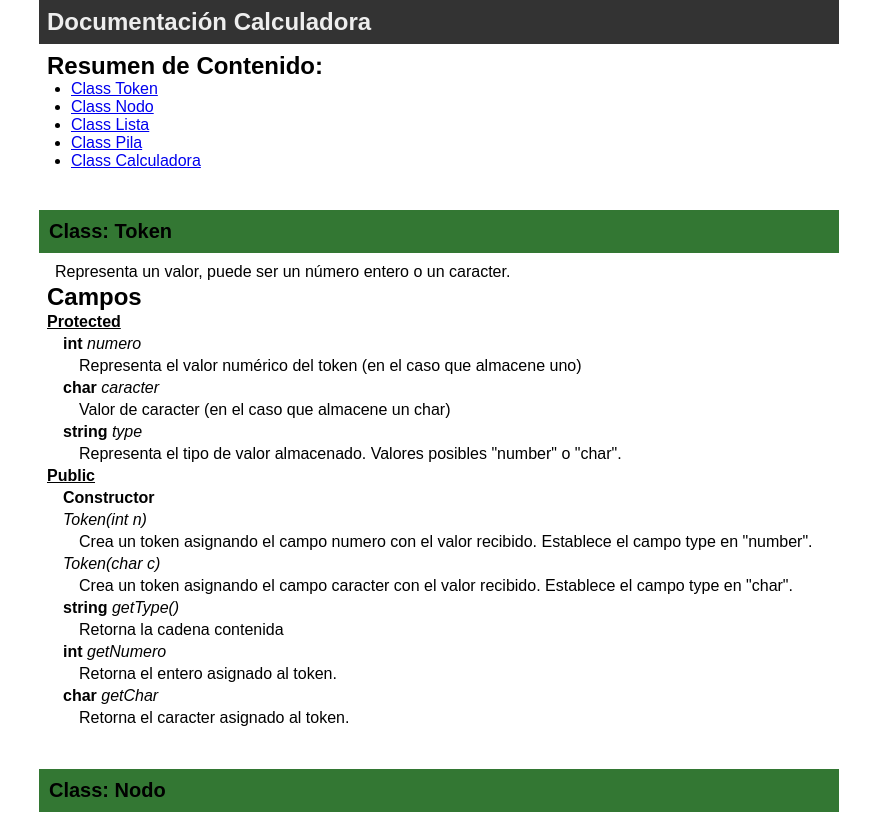
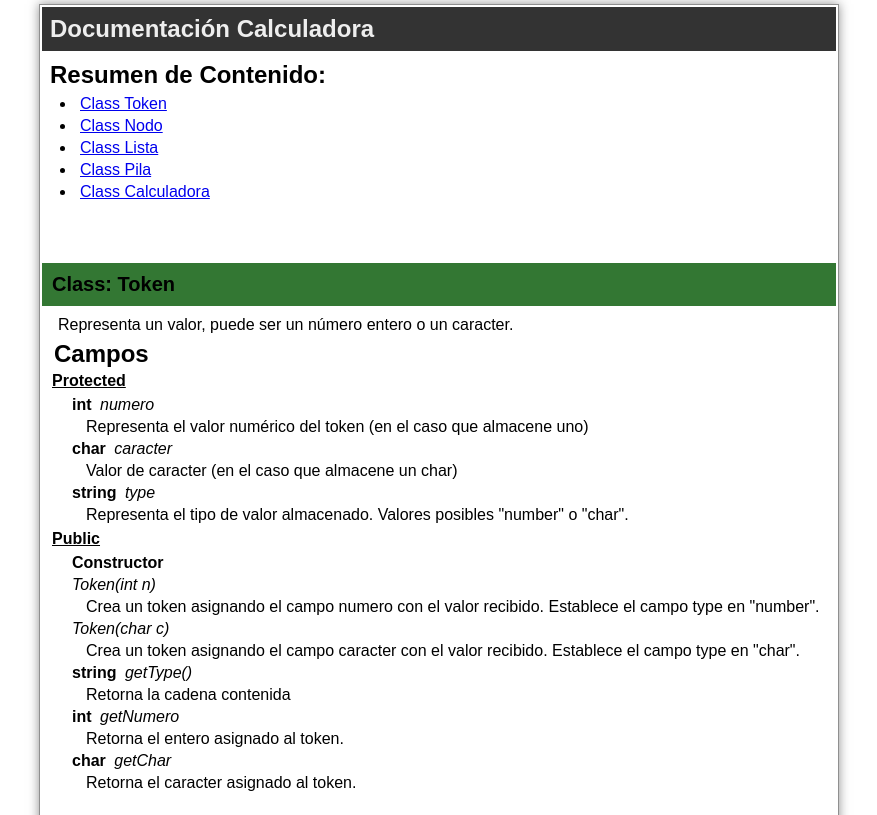
Before and after one commit to alexlndn/calculadora, a plain HTML site: page docs/index.html in a window 1280 px wide. Shown: the top 815 px of the page, without its empty margins (201-1078 px from the left). Drawn offline with Linux system fonts and the light colour scheme.

Commit message:
edicion de estilos de doc

```diff
--- a/docs/index.html
+++ b/docs/index.html
@@ -4,10 +4,16 @@
       font-family: 'Arial', sans-serif;
     }
     * {
-      padding: 0;
+      padding: .125rem;
       margin: 0;
+      box-sizing: border-box;
     }
     body {
+
+    }
+    .globalContainer {
+      border: 1px solid rgba(33,33,33,.5);
+      box-shadow: 0 0 10px rgba(33,33,33,.5);
       max-width: 800px;
       margin-left: auto;
       margin-right: auto;
@@ -60,6 +66,7 @@
     <meta charset="UTF-8">
   </head>
   <body>
+    <div class="globalContainer">
       <h1 class="docTitle">Documentación Calculadora</h1>
       <h2 class="resumen">Resumen de Contenido:</h2>
       <ul class="lista">
@@ -179,12 +186,13 @@
         </div>
       </section>
 
-    <A id="Calculadora"></A>
+      <A id="calculadora"></A>
       <h2 class="clase">Class: Calculadora</h2>
       <p class="desc">Clase encargada de resolver una cadena de texto con operaciones matemáticas básicas.</p>
       <section class="campos">
 
       </section>
+    </div>
 
 
   </body>
```
Lines whose indentation alone changed are shown as unchanged.
